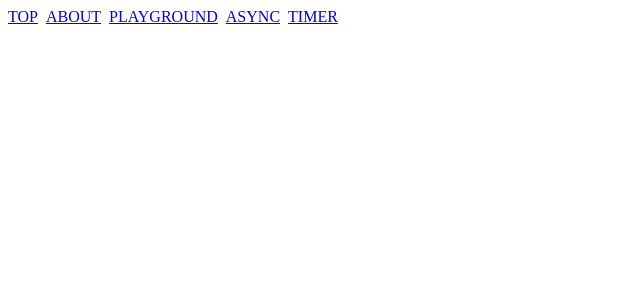
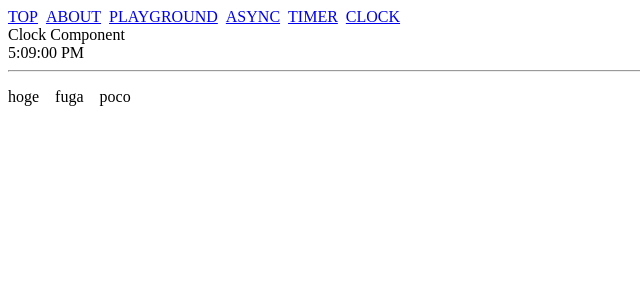
Before and after one commit to sotszk/composition-api-with-ts-nuxt, a Nuxt app: page /clock in a window 1280 px wide. Shown: the top 300 px of the page, without its empty margins (0-640 px from the left). Built offline with nearby package versions, Linux system fonts and the light colour scheme; what @u3u/vue-hooks would draw is missing.

Commit message:
add Clock and List component as HOC

```diff
--- /dev/null
+++ b/src/components/Clock.vue
@@ -0,0 +1,24 @@
+<template>
+  <div>
+    <div>Clock Component</div>
+    <slot :time="time">
+      It is overridden.
+    </slot>
+  </div>
+</template>
+
+<script lang="ts">
+import { ref, Ref } from '@vue/composition-api'
+
+export default {
+  setup() {
+    const time: Ref<Date> = ref(new Date())
+
+    return {
+      time,
+    }
+  },
+}
+</script>
+
+<style></style>
--- /dev/null
+++ b/src/components/List.vue
@@ -0,0 +1,51 @@
+<template>
+  <ul :class="['list', { 'list--inline': inline }]">
+    <li v-for="item in items" :key="key(item)" class="list__item">
+      <slot :item="item" />
+    </li>
+  </ul>
+</template>
+
+<script lang="ts">
+export default {
+  props: {
+    items: {
+      type: Array,
+      default: () => [],
+    },
+    inline: {
+      type: Boolean,
+      default: false,
+    },
+  },
+
+  setup() {
+    const key = (item: any): string => {
+      return item.id
+    }
+
+    return {
+      key,
+    }
+  },
+}
+</script>
+
+<style>
+.list__item {
+  list-style-type: circle;
+}
+
+.list--inline {
+  list-style-type: none;
+  padding-left: 0;
+}
+
+.list--inline > .list__item {
+  display: inline-block;
+}
+
+.list--inline > .list__item:not(:first-child) {
+  margin-left: 16px;
+}
+</style>
--- a/src/components/Navigation.vue
+++ b/src/components/Navigation.vue
@@ -15,6 +15,7 @@ export default {
       { name: 'PLAYGROUND', path: '/playground' },
       { name: 'ASYNC', path: '/async' },
       { name: 'TIMER', path: '/timer' },
+      { name: 'CLOCK', path: '/clock' },
     ]
 
     return {
--- /dev/null
+++ b/src/pages/clock.vue
@@ -0,0 +1,47 @@
+<template>
+  <div>
+    <Clock>
+      <template v-slot="{ time }">
+        <div>{{ time.toLocaleTimeString() }}</div>
+      </template>
+    </Clock>
+
+    <hr />
+
+    <List :items="nameList" inline>
+      <template v-slot="{ item }">
+        <div>{{ item.name }}</div>
+      </template>
+    </List>
+  </div>
+</template>
+
+<script lang="ts">
+import { ref, Ref } from '@vue/composition-api'
+import Clock from '~/components/Clock.vue'
+import List from '~/components/List.vue'
+
+type NameList = {
+  id: number
+  name: string
+}
+
+export default {
+  components: {
+    Clock,
+    List,
+  },
+
+  setup() {
+    const nameList: Ref<NameList[]> = ref([
+      { id: 1, name: 'hoge' },
+      { id: 2, name: 'fuga' },
+      { id: 3, name: 'poco' },
+    ])
+
+    return {
+      nameList,
+    }
+  },
+}
+</script>
```
